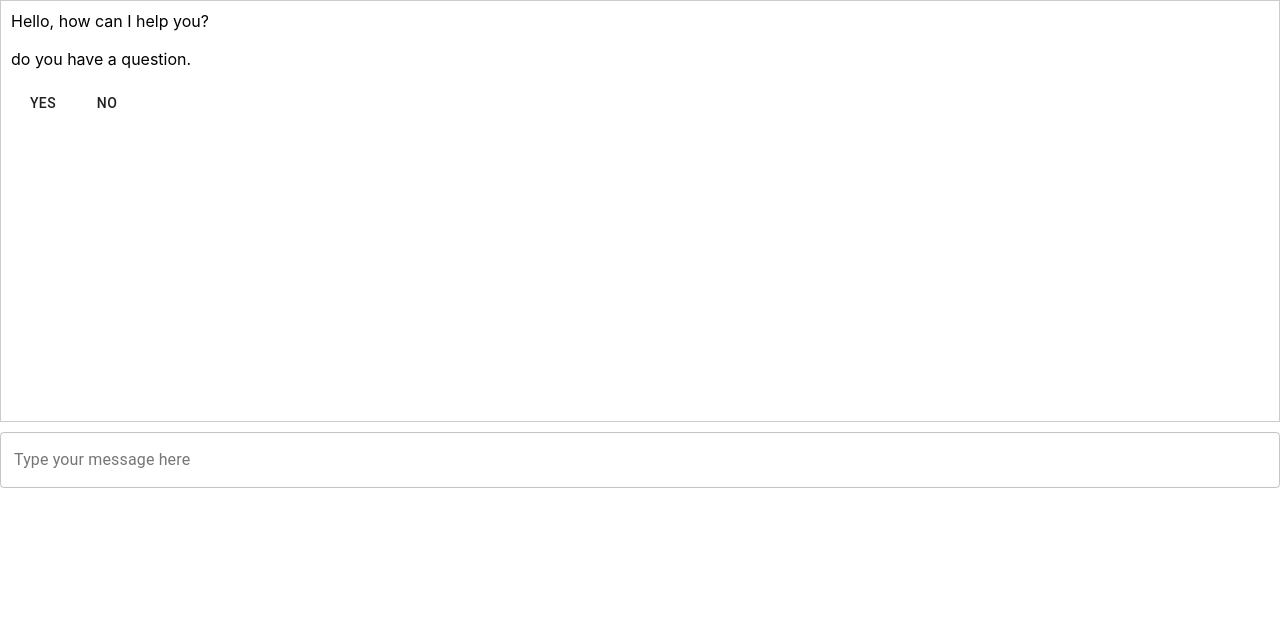
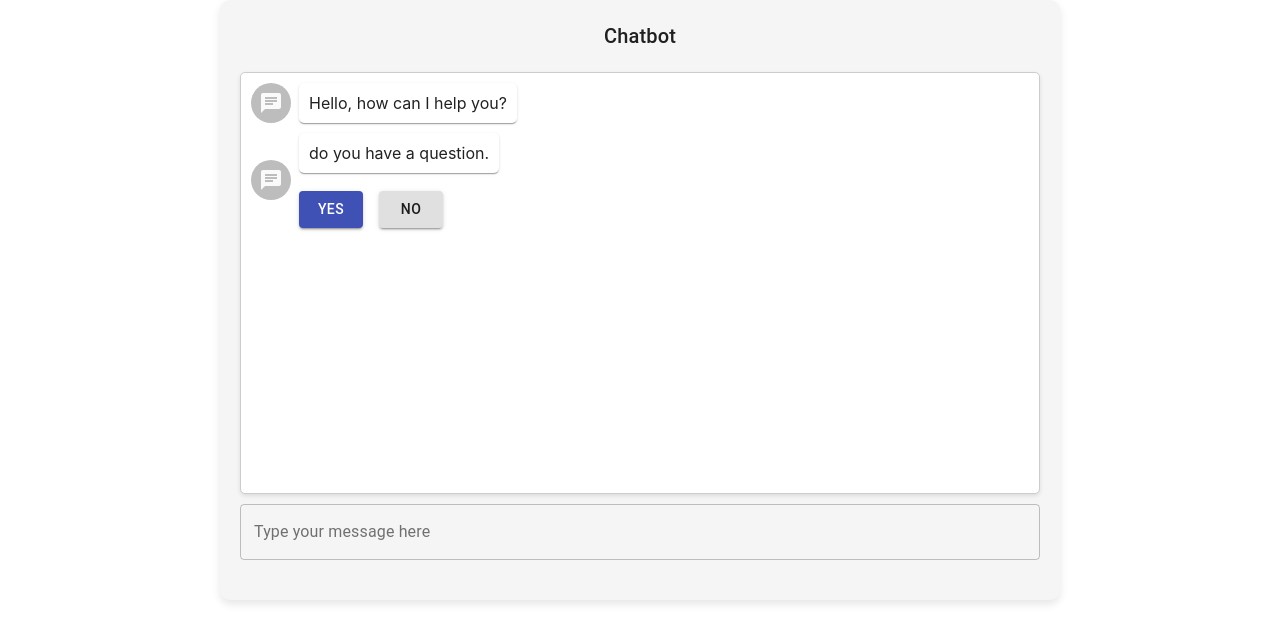
Before and after one commit to aravind06/React-Games, a React (Create React App) app: page / in a window 1280 px wide. Shown: the top 642 px of the page. Built offline with nearby package versions, Linux system fonts and the light colour scheme.

Commit message:
UI changes for presentation

```diff
--- a/src/StoryPage.js
+++ b/src/StoryPage.js
@@ -1,5 +1,5 @@
 import React, { useState } from 'react';
-import {useLocation} from 'react-router-dom'
+import { useLocation } from 'react-router-dom'
 import { Typography, TextField, List, ListItem, ListItemText, Collapse, Button, Snackbar, IconButton, TextareaAutosize } from '@material-ui/core';
 import { ExpandLess, ExpandMore, CheckCircleOutline } from '@material-ui/icons';
 
@@ -38,12 +38,12 @@ const StoryPage = () => {
   };
 
   return (
-    <div>
-      <Typography variant="h4">Jira Story Details</Typography>
+    <div style={{ maxWidth: '1200px', margin: '0 auto', padding: '20px' }}>
+      <Typography variant="h4" style={{ textAlign: 'center' }}>Jira Story Details</Typography>
       <List>
         {Object.entries(storyFields).map(([field, value]) => (
           <ListItem key={field} button onClick={() => handleFieldClick(field)}>
-            <ListItemText primary={field} secondary={editableField === field ? <TextareaAutosize name={field} value={value} onBlur={() => setEditableField(null)} onChange={(e) => handleFieldChange(e, field)} style={{ width: '100%', minHeight: '100px' }}  /> : value} />
+            <ListItemText primary={field} secondary={editableField === field ? <TextareaAutosize name={field} value={value} onBlur={() => setEditableField(null)} onChange={(e) => handleFieldChange(e, field)} style={{ width: '100%', minHeight: '100px' }} /> : value} />
           </ListItem>
         ))}
         <ListItem button onClick={handleSubtasksClick}>
@@ -82,7 +82,9 @@ const StoryPage = () => {
           </List>
         </Collapse>
       </List>
-      <Button variant="contained" color="primary" onClick={handleCreateJira}>Create Jira</Button>
+
+      <Button style={{ alignItems: 'center', alignContent: 'center' }} variant="contained" color="primary" onClick={handleCreateJira}>Create Jira</Button>
+
       <Snackbar
         anchorOrigin={{ vertical: 'top', horizontal: 'center' }}
         open={notificationOpen}
--- a/src/chatbot.js
+++ b/src/chatbot.js
@@ -1,15 +1,14 @@
 import React, { useState, useEffect, useRef } from 'react';
-import {TextField, Button, Grid } from '@material-ui/core';
-import { useNavigate  } from 'react-router-dom';
+import { TextField, Button, Grid, Typography, Paper, Avatar } from '@material-ui/core';
+import { useNavigate } from 'react-router-dom';
+import { Person as PersonIcon, Chat as ChatIcon } from '@material-ui/icons';
 //import axios from 'axios'; // Import Axios
-
 const Chatbot = () => {
-
   const navigate = useNavigate();
 
   const [messages, setMessages] = useState([
     { text: "Hello, how can I help you?", type: "bot" },
-    { text: "do you have a question.", type: "bot" , summary: true}
+    { text: "do you have a question.", type: "bot", summary: true }
   ]);
   const chatContainerRef = useRef(null);
 
@@ -31,12 +30,10 @@ const Chatbot = () => {
           "Status": "To Do",
           "Priority": "High",
           "Labels": "Feature, Bug"
-                // Add more fields as needed
         },
         subtasks: [
           { id: 1, title: "Subtask 1", description: "Description 1", acceptanceCriteria: "Criteria 1", assignee: "Jane Doe", status: "In Progress" },
           { id: 2, title: "Subtask 2", description: "Description 2", acceptanceCriteria: "Criteria 2", assignee: "John Smith", status: "To Do" }
-                // Add more subtasks as needed
         ]
       }
       newMessages.push({ text: "Fetching story details...", type: "bot" });
@@ -65,25 +62,37 @@ const Chatbot = () => {
   }, [messages]);
 
   return (
-    <div>
-      <div ref={chatContainerRef} style={{ height: '400px', overflowY: 'scroll', border: '1px solid #ccc', padding: '10px', marginBottom: '10px' }}>
+    <Paper elevation={1} style={{ maxWidth: '800px', margin: '0 auto', padding: '20px', backgroundColor: '#f5f5f5', borderRadius: '10px', boxShadow: '0px 4px 8px rgba(0, 0, 0, 0.1)' }}>
+      <Typography variant="h6" align="center" style={{ marginBottom: '20px' }}>
+        Chatbot
+      </Typography>
+      <div ref={chatContainerRef} style={{ height: '400px', overflowY: 'scroll', border: '1px solid #ccc', padding: '10px', marginBottom: '10px', backgroundColor: 'white', borderRadius: '5px', boxShadow: '0px 2px 4px rgba(0, 0, 0, 0.1)' }}>
         {messages.map((message, index) => (
-          <div key={index} style={{ marginBottom: '10px' }}>
+          <div key={index} style={{ marginBottom: '10px', display: 'flex', alignItems: 'center', justifyContent: message.type === 'user' ? 'flex-end' : 'flex-start' }}>
             {message.type === 'bot' ? (
-              <Grid container spacing={2}>
-                <Grid item xs={12}>
+              <Avatar style={{ marginRight: '8px' }}>
+                <ChatIcon />
+              </Avatar>
+            ) : (
+              <Avatar style={{ marginRight: '8px', backgroundColor: '#2196f3', color: 'white' }}>
+                <PersonIcon />
+              </Avatar>
+            )}
+            <div style={{ maxWidth: '80%', wordWrap: 'break-word' }}>
+              <Paper style={{ padding: '10px', borderRadius: '5px' }}>
                 {message.text}
+              </Paper>
+              {message.summary && (
+                <Grid container spacing={2} style={{ marginTop: '10px' }}>
+                  <Grid item>
+                    <Button onClick={() => handleMessageSend('Yes')} variant="contained" color="primary">Yes</Button>
                   </Grid>
-                {message.summary && (
-                  <Grid item xs={12}>
-                    <Button onClick={() => handleMessageSend('Yes')}>Yes</Button>
-                    <Button onClick={() => handleMessageSend('No')}>No</Button>
+                  <Grid item>
+                    <Button onClick={() => handleMessageSend('No')} variant="contained" >No</Button>
+                  </Grid>
                 </Grid>
               )}
-              </Grid>
-            ) : (
-              <div style={{ textAlign: 'right' }}>{message.text}</div>
-            )}
+            </div>
           </div>
         ))}
       </div>
@@ -97,11 +106,10 @@ const Chatbot = () => {
             e.target.value = '';
           }
         }}
+        style={{ marginBottom: '20px' }}
       />
-    </div>
+    </Paper>
   );
 };
 
-
-
 export default Chatbot;
```
Lines whose indentation alone changed are shown as unchanged.
